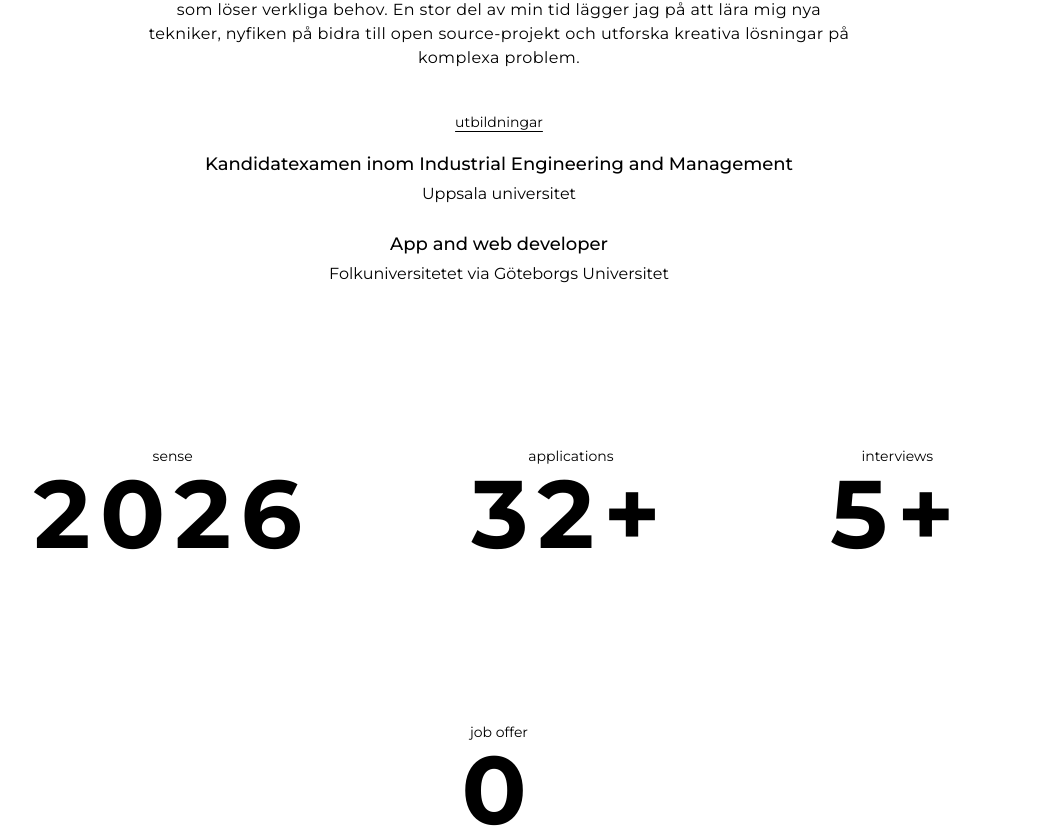
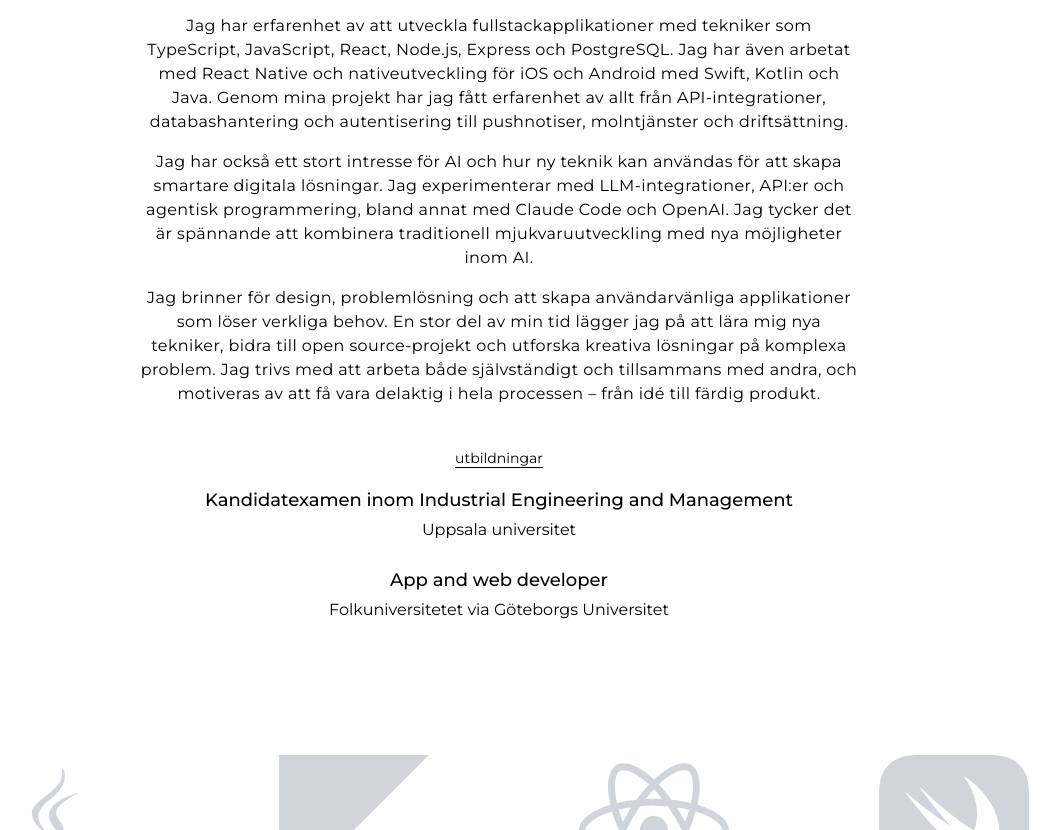
Before and after one commit to ns-develops/Portfolio-ns-dev.tech, a React (Vite) app: page / in a window 1280 px wide. Shown: the part 910-1740 px from the top of the page, without its empty margins (141-1201 px from the left). Built offline with nearby package versions, Linux system fonts and the light colour scheme; a web font is replaced by a local one.

Commit message:
upd text

```diff
--- a/src/components/Info.jsx
+++ b/src/components/Info.jsx
@@ -1,5 +1,6 @@
-import React, { useRef, useState, useEffect } from "react";
-import { motion, useInView } from "framer-motion";
+
+import React from "react";
+import { motion } from "framer-motion";
 import { DiJava } from "react-icons/di";
 import {
   SiKotlin,
@@ -12,41 +13,6 @@ import {
 import { FaAws } from "react-icons/fa";
 
 const Info = () => {
-  const sectionRef = useRef(null);
-
-  const isInView = useInView(sectionRef, {
-    once: true,
-    margin: "-100px",
-  });
-
-  const [applications, setApplications] = useState(1);
-  const [interviews, setInterviews] = useState(1);
-
-  useEffect(() => {
-    if (!isInView) return;
-
-    let app = 1;
-    let intv = 1;
-
-    const interval = setInterval(() => {
-      if (app < 43) {
-        app++;
-        setApplications(app);
-      }
-
-      if (intv < 5) {
-        intv++;
-        setInterviews(intv);
-      }
-
-      if (app >= 43 && intv >= 5) {
-        clearInterval(interval);
-      }
-    }, 200);
-
-    return () => clearInterval(interval);
-  }, [isInView]);
-
   const technologies = [
     {
       name: "Java",
@@ -121,15 +87,40 @@ const Info = () => {
           ease: "easeOut",
         }}
       >
-        Det började med min passion för programmering år 2020, vilket
-        så småningom ledde till att jag tog en universitetsexamen som app-
-        och webbutvecklare. Jag har arbetat med fullständiga applikationer
-        med moderna tekniker som Typescript och Node.js.
+        <span className="block mb-4">
+          Min resa inom programmering började 2020 genom egna projekt och ett
+          växande intresse för teknik, design och problemlösning. Det ledde
+          så småningom till en utbildning inom app- och webbutveckling, där jag
+          fått möjlighet att utveckla min kompetens inom både frontend, backend
+          och mobilutveckling.
+        </span>
 
-        Jag brinner för design, problemlösning och att skapa användarvänliga
-        applikationer som löser verkliga behov. En stor del av min tid lägger
-        jag på att lära mig nya tekniker, nyfiken på bidra till open
-        source-projekt och utforska kreativa lösningar på komplexa problem.
+        <span className="block mb-4">
+          Jag har erfarenhet av att utveckla fullstackapplikationer med tekniker
+          som TypeScript, JavaScript, React, Node.js, Express och PostgreSQL.
+          Jag har även arbetat med React Native och nativeutveckling för iOS
+          och Android med Swift, Kotlin och Java. Genom mina projekt har jag
+          fått erfarenhet av allt från API-integrationer, databashantering och
+          autentisering till pushnotiser, molntjänster och driftsättning.
+        </span>
+
+        <span className="block mb-4">
+          Jag har också ett stort intresse för AI och hur ny teknik kan användas
+          för att skapa smartare digitala lösningar. Jag experimenterar med
+          LLM-integrationer, API:er och agentisk programmering, bland annat med
+          Claude Code och OpenAI. Jag tycker det är spännande att kombinera
+          traditionell mjukvaruutveckling med nya möjligheter inom AI.
+        </span>
+
+        <span className="block">
+          Jag brinner för design, problemlösning och att skapa användarvänliga
+          applikationer som löser verkliga behov. En stor del av min tid lägger
+          jag på att lära mig nya tekniker, bidra till open source-projekt och
+          utforska kreativa lösningar på komplexa problem. Jag trivs med att
+          arbeta både självständigt och tillsammans med andra, och motiveras
+          av att få vara delaktig i hela processen – från idé till färdig
+          produkt.
+        </span>
       </motion.p>
 
       {/* ===== UTBILDNINGAR ===== */}
@@ -184,76 +175,7 @@ const Info = () => {
         </p>
       </motion.div>
 
-      {/* ===== COUNTERS ===== */}
-
-      <motion.div
-        ref={sectionRef}
-        className="mt-32 md:mt-40 flex flex-row items-start justify-center gap-24 md:gap-40 text-center flex-wrap"
-        initial={{
-          opacity: 0,
-          y: 40,
-        }}
-        whileInView={{
-          opacity: 1,
-          y: 0,
-        }}
-        viewport={{
-          once: true,
-          amount: 0.4,
-        }}
-        transition={{
-          duration: 0.8,
-          ease: "easeOut",
-        }}
-      >
-        {/* Sense */}
-
-        <div className="flex flex-col items-center leading-none">
-          <span className="text-sm lowercase">
-            sense
-          </span>
-
-          <span className="text-5xl md:text-7xl lg:text-8xl font-bold uppercase tracking-widest">
-            2026
-          </span>
-        </div>
-
-        {/* Applications */}
-
-        <div className="flex flex-col items-center leading-none">
-          <span className="text-sm lowercase">
-            applications
-          </span>
-
-          <span className="text-5xl md:text-7xl lg:text-8xl font-bold uppercase tracking-widest">
-            {applications}+
-          </span>
-        </div>
-
-        {/* Interviews */}
-
-        <div className="flex flex-col items-center leading-none">
-          <span className="text-sm lowercase">
-            interviews
-          </span>
-
-          <span className="text-5xl md:text-7xl lg:text-8xl font-bold uppercase tracking-widest">
-            {interviews}+
-          </span>
-        </div>
-
-        {/* Job Offer */}
-
-        <div className="flex flex-col items-center leading-none">
-          <span className="text-sm lowercase">
-            job offer
-          </span>
-
-          <span className="text-5xl md:text-7xl lg:text-8xl font-bold uppercase tracking-widest">
-            0
-          </span>
-        </div>
-      </motion.div>
+      {/* ===== COUNTERS BORTTAGNA ===== */}
 
       {/* ===== TECH STACK ===== */}
 
```
